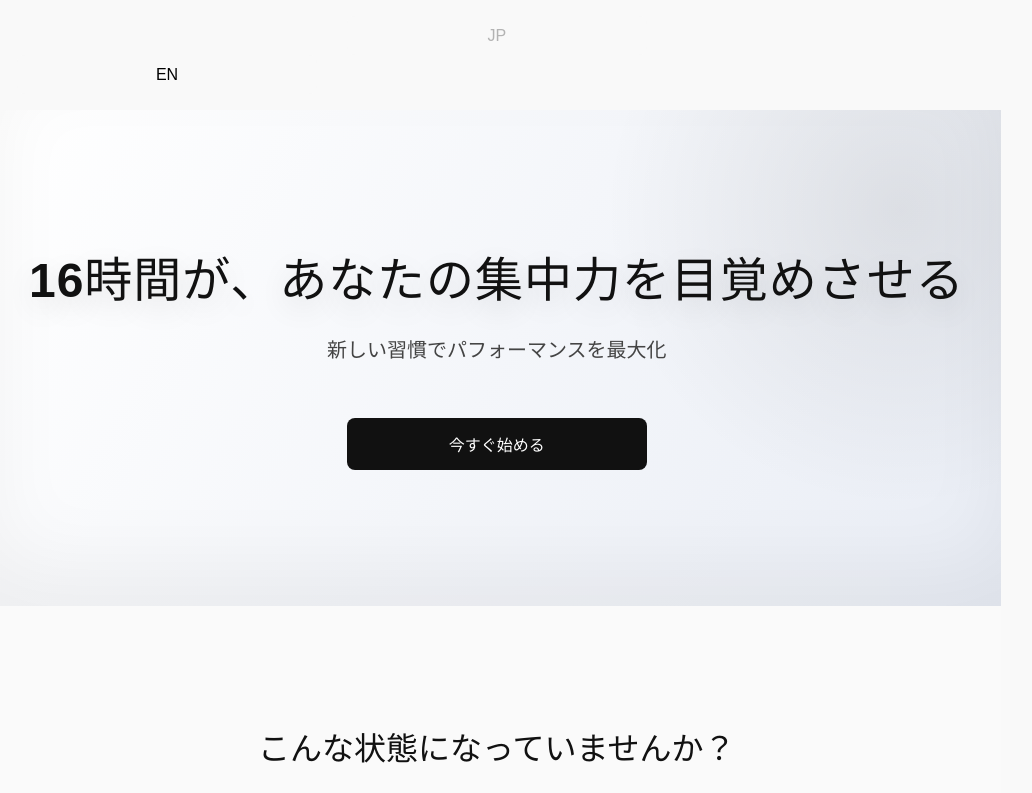
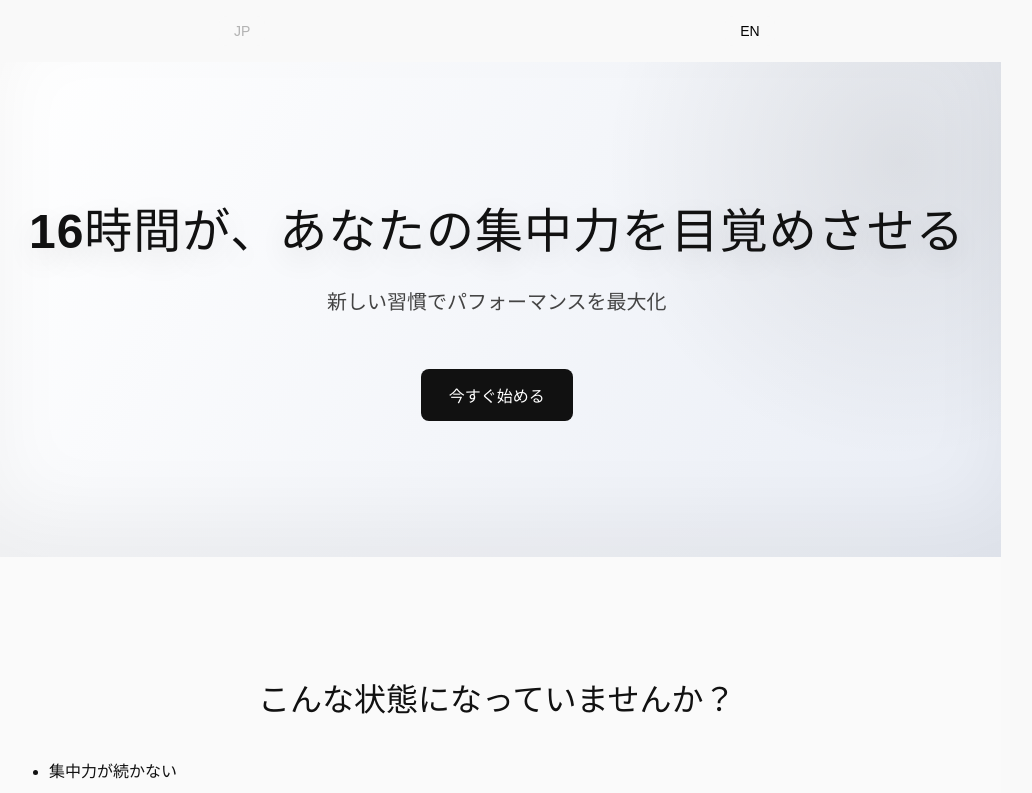
Before and after one commit to UNG-LABEL/if-pwa-app, a React (Vite) app: page / in a window 1280 px wide. Shown: the top 793 px of the page, without its empty margins (7-1039 px from the left). Built offline with nearby package versions, Linux system fonts and the light colour scheme.

Commit message:
fix: language switch layout

```diff
--- a/src/App.tsx
+++ b/src/App.tsx
@@ -6,6 +6,7 @@ import Benefits from "./components/Benefits";
 import CTA from "./components/CTA";
 import Modal from "./components/Modal";
 import Trust from "./components/Trust";
+
 import { IFTimer } from "./components/IFTimer";
 
 type LangKey = keyof typeof languages;
@@ -24,14 +25,13 @@ useEffect(() => {
   return (
     <div style={{ fontFamily: "sans-serif" }}>
       {/* 言語切替 */}
-      <div style={{ padding: "16px" }}>
+      <div className="lang-switch">
   <button onClick={() => setLang("ja")} disabled={lang === "ja"}>
     JP
   </button>
   <button
     onClick={() => setLang("en")}
     disabled={lang === "en"}
-          style={{ marginLeft: "8px" }}
   >
     EN
   </button>
@@ -57,6 +57,8 @@ useEffect(() => {
   t={t.modal}
 />
 
+
+
 <hr style={{ margin: "40px 0" }} />
 <IFTimer />
 
--- a/src/styles.css
+++ b/src/styles.css
@@ -237,10 +237,24 @@ h1, h2, h3, p {
 button {
   padding: 0.8rem 1.5rem;
   font-size: 1rem;
-  width: 100%; /* スマホでは横幅いっぱい */
   max-width: 300px; /* PCでは上限を設定 */
   margin: 0 auto;
   display: block;
+}
+.cta button {
+  width: 100%;
+}
+.lang-switch {
+  display: flex;
+  justify-content: center;
+  gap: 8px;
+  padding: 16px 0;
+}
+
+.lang-switch button {
+  width: auto;
+  padding: 6px 14px;
+  font-size: 14px;
 }
 
 /* 日本語の長文対策 */
```
Lines whose indentation alone changed are shown as unchanged.
